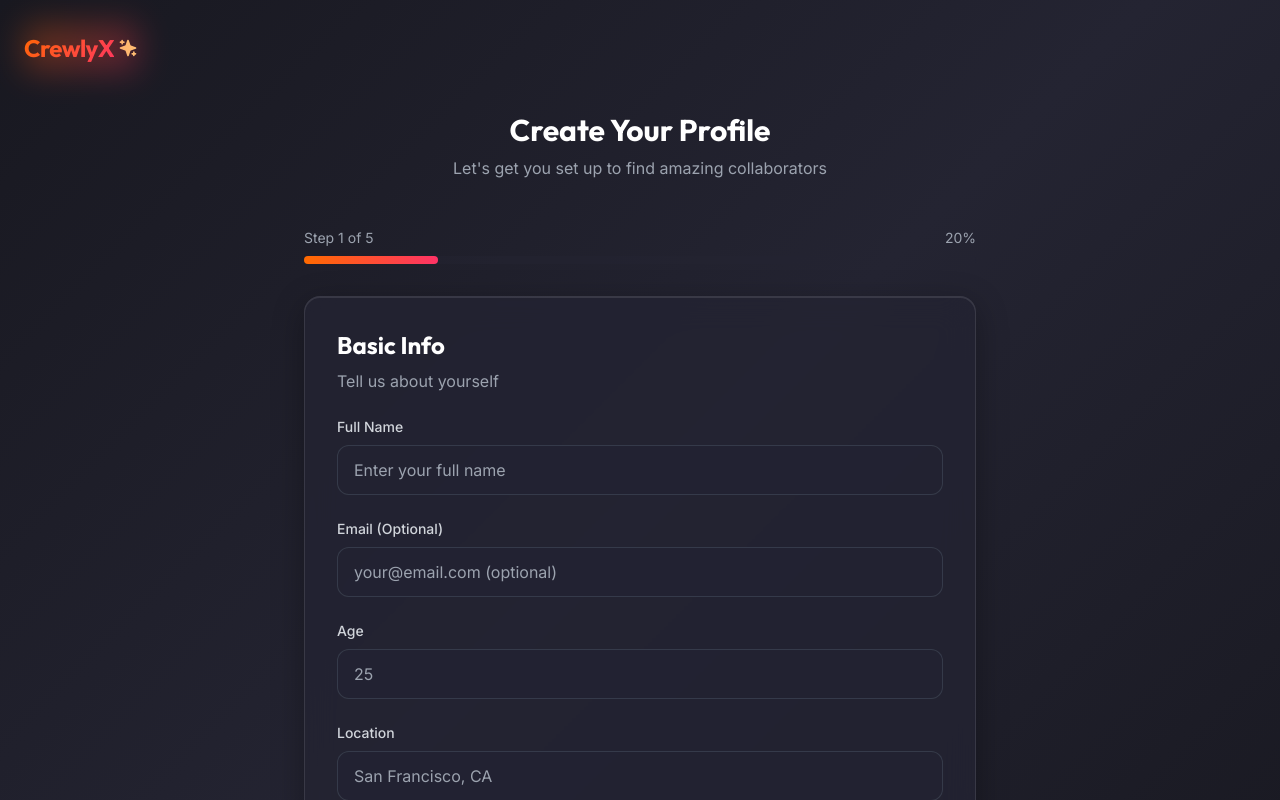
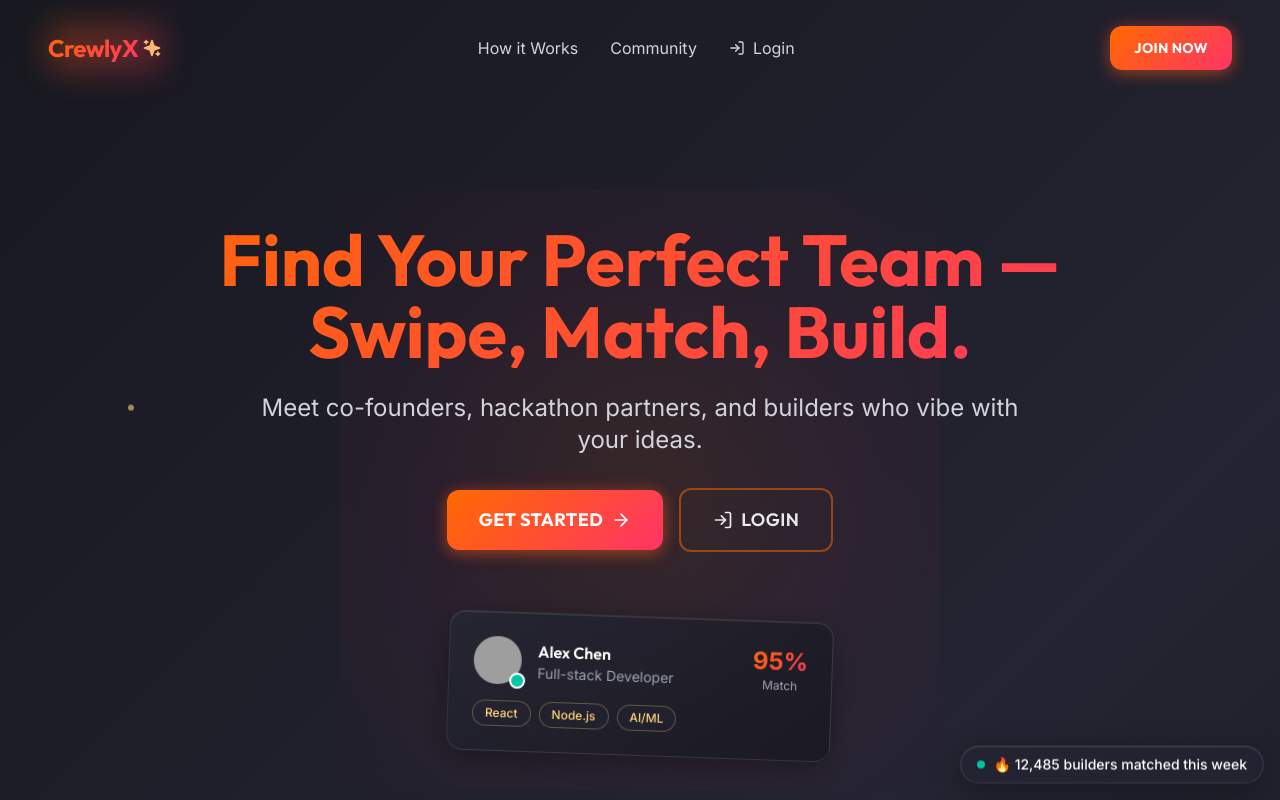
Before and after one commit to praytyushpande/crewlyx, a React (Vite) app: page / in a window 1280 px wide. Before the commit this address led to /setup. Shown: the top 800 px of the page. Built offline with nearby package versions, Linux system fonts and the light colour scheme; grey boxes are pictures that could not be loaded.

Commit message:
Complete flow: Landing page -> Profile creation -> Real users only (no mock data)

```diff
--- a/src/App.tsx
+++ b/src/App.tsx
@@ -3,6 +3,7 @@ import { useState, useEffect } from 'react';
 import { User } from './types';
 
 // Components
+import LandingPage from './components/LandingPage';
 import ProfileSetup from './components/ProfileSetup';
 import SwipeCards from './components/SwipeCards';
 import Matches from './components/Matches';
@@ -32,7 +33,7 @@ function App() {
       id: 'user-' + Date.now(),
       _id: 'user-' + Date.now(),
       name: userData.name,
-      email: userData.email || 'user@crewlyx.com',
+      email: userData.email || '',
       age: Number(userData.age),
       skills: userData.skills || [],
       profilePhoto: userData.profilePhoto || 'https://images.unsplash.com/photo-1472099645785-5658abf4ff4e?w=400&h=400&fit=crop&crop=face',
@@ -45,8 +46,14 @@ function App() {
       createdAt: new Date(),
     };
 
-    // Save to localStorage
+    // Save current user
     localStorage.setItem('currentUser', JSON.stringify(user));
+
+    // Add to all users list (so other users can see this profile)
+    const allUsers = JSON.parse(localStorage.getItem('allUsers') || '[]');
+    allUsers.push(user);
+    localStorage.setItem('allUsers', JSON.stringify(allUsers));
+
     setCurrentUser(user);
   };
 
@@ -70,6 +77,14 @@ function App() {
     <Router>
       <div className="min-h-screen">
         <Routes>
+          {/* Landing Page - First screen */}
+          <Route
+            path="/"
+            element={
+              currentUser ? <Navigate to="/swipe" replace /> : <LandingPage />
+            }
+          />
+
           {/* Profile Setup Route */}
           <Route
             path="/setup"
@@ -80,7 +95,7 @@ function App() {
             }
           />
 
-          {/* Main App Routes */}
+          {/* Main App Routes - Protected */}
           {currentUser ? (
             <>
               <Route path="/swipe" element={
@@ -107,14 +122,10 @@ function App() {
                   <Navigation />
                 </div>
               } />
-              <Route path="/" element={<Navigate to="/swipe" replace />} />
               <Route path="*" element={<Navigate to="/swipe" replace />} />
             </>
           ) : (
-            <>
-              <Route path="/" element={<Navigate to="/setup" replace />} />
-              <Route path="*" element={<Navigate to="/setup" replace />} />
-            </>
+            <Route path="*" element={<Navigate to="/" replace />} />
           )}
         </Routes>
       </div>
--- a/src/components/ProfileSetup.tsx
+++ b/src/components/ProfileSetup.tsx
@@ -53,13 +53,12 @@ const ProfileSetup = ({ onComplete }: Props) => {
   const handlePhotoChange = async (e: React.ChangeEvent<HTMLInputElement>) => {
     const file = e.target.files?.[0];
     if (file) {
-      try {
-        const base64 = await fileToBase64(file);
+      const reader = new FileReader();
+      reader.onloadend = () => {
+        const base64 = reader.result as string;
         setPhotoPreview(base64);
-        setValue('profilePhoto', file);
-      } catch (error) {
-        console.error('Error converting file to base64:', error);
-      }
+      };
+      reader.readAsDataURL(file);
     }
   };
 
--- a/src/components/SwipeCards.tsx
+++ b/src/components/SwipeCards.tsx
@@ -9,141 +9,6 @@ import CrewlyXLogo from './CrewlyXLogo';
 interface Props {
   currentUser: UserType;
 }
-
-// Demo mode - matches App.tsx
-const DEMO_MODE = true;
-
-// Mock users for demo mode
-const MOCK_USERS: UserType[] = [
-  {
-    id: '1',
-    _id: '1',
-    name: 'Sarah Chen',
-    email: 'sarah@test.com',
-    age: 28,
-    skills: ['Figma', 'Adobe XD', 'User Research', 'Prototyping', 'Design Systems'],
-    profilePhoto: 'https://images.unsplash.com/photo-1494790108377-be9c29b29330?w=400&h=400&fit=crop&crop=face',
-    bio: 'UI/UX Designer with 5 years of experience. Love creating beautiful and intuitive user experiences.',
-    location: 'New York, NY',
-    experience: '5 years',
-    interests: ['Design Thinking', 'Product Design', 'Accessibility', 'Animation'],
-    lookingFor: 'project-collaborator',
-    availability: 'part-time',
-    createdAt: new Date(),
-  },
-  {
-    id: '2',
-    _id: '2',
-    name: 'Michael Davis',
-    email: 'michael@test.com',
-    age: 30,
-    skills: ['Python', 'TensorFlow', 'PyTorch', 'Data Science', 'Research'],
-    profilePhoto: 'https://images.unsplash.com/photo-1500648767791-00dcc994a43e?w=400&h=400&fit=crop&crop=face',
-    bio: 'Machine Learning Engineer specializing in NLP and computer vision. Published researcher.',
-    location: 'Boston, MA',
-    experience: '7 years',
-    interests: ['Deep Learning', 'AI Ethics', 'Research', 'Education'],
-    lookingFor: 'hackathon-partner',
-    availability: 'weekends',
-    createdAt: new Date(),
-  },
-  {
-    id: '3',
-    _id: '3',
-    name: 'Emily Rodriguez',
-    email: 'emily@test.com',
-    age: 26,
-    skills: ['Product Strategy', 'Agile', 'SQL', 'Analytics', 'User Stories'],
-    profilePhoto: 'https://images.unsplash.com/photo-1438761681033-6461ffad8d80?w=400&h=400&fit=crop&crop=face',
-    bio: 'Product Manager with a technical background. Love working at the intersection of business and technology.',
-    location: 'Austin, TX',
-    experience: '4 years',
-    interests: ['Product Management', 'Startups', 'Growth Hacking', 'Customer Development'],
-    lookingFor: 'co-founder',
-    availability: 'flexible',
-    createdAt: new Date(),
-  },
-  {
-    id: '4',
-    _id: '4',
-    name: 'David Kim',
-    email: 'david@test.com',
-    age: 27,
-    skills: ['Kubernetes', 'CI/CD', 'Terraform', 'Python', 'Linux'],
-    profilePhoto: 'https://images.unsplash.com/photo-1507003211169-0a1dd7228f2d?w=400&h=400&fit=crop&crop=face',
-    bio: 'DevOps Engineer passionate about automation and infrastructure. Building tools to make developers lives easier.',
-    location: 'Seattle, WA',
-    experience: '5 years',
-    interests: ['Infrastructure', 'Automation', 'Open Source', 'Cloud Native'],
-    lookingFor: 'project-collaborator',
-    availability: 'part-time',
-    createdAt: new Date(),
-  },
-  {
-    id: '5',
-    _id: '5',
-    name: 'Jessica Taylor',
-    email: 'jessica@test.com',
-    age: 24,
-    skills: ['React Native', 'Flutter', 'iOS', 'Android', 'Firebase'],
-    profilePhoto: 'https://images.unsplash.com/photo-1487412720507-e7ab37603c6f?w=400&h=400&fit=crop&crop=face',
-    bio: 'Mobile developer specializing in React Native and Flutter. Love building cross-platform apps.',
-    location: 'Los Angeles, CA',
-    experience: '3 years',
-    interests: ['Mobile Apps', 'UI Animation', 'App Store Optimization', 'User Engagement'],
-    lookingFor: 'hackathon-partner',
-    availability: 'weekends',
-    createdAt: new Date(),
-  },
-  {
-    id: '6',
-    _id: '6',
-    name: 'Ryan Martinez',
-    email: 'ryan@test.com',
-    age: 29,
-    skills: ['Solidity', 'Web3.js', 'Smart Contracts', 'Ethereum', 'DeFi'],
-    profilePhoto: 'https://images.unsplash.com/photo-1506794778202-cad84cf45f1d?w=400&h=400&fit=crop&crop=face',
-    bio: 'Blockchain developer and Web3 enthusiast. Building the decentralized future.',
-    location: 'Miami, FL',
-    experience: '4 years',
-    interests: ['Blockchain', 'Cryptocurrency', 'DeFi', 'NFTs'],
-    lookingFor: 'co-founder',
-    availability: 'full-time',
-    createdAt: new Date(),
-  },
-  {
-    id: '7',
-    _id: '7',
-    name: 'Olivia Brown',
-    email: 'olivia@test.com',
-    age: 31,
-    skills: ['Python', 'R', 'SQL', 'Tableau', 'Statistical Modeling'],
-    profilePhoto: 'https://images.unsplash.com/photo-1544005313-94ddf0286df2?w=400&h=400&fit=crop&crop=face',
-    bio: 'Data Scientist with expertise in predictive analytics and visualization. Making data tell stories.',
-    location: 'Chicago, IL',
-    experience: '8 years',
-    interests: ['Data Visualization', 'Machine Learning', 'Business Intelligence', 'Statistics'],
-    lookingFor: 'mentor',
-    availability: 'flexible',
-    createdAt: new Date(),
-  },
-  {
-    id: '8',
-    _id: '8',
-    name: 'James Wilson',
-    email: 'james@test.com',
-    age: 33,
-    skills: ['Penetration Testing', 'Network Security', 'Cryptography', 'Security Audits', 'Python'],
-    profilePhoto: 'https://images.unsplash.com/photo-1463453091185-61582044d556?w=400&h=400&fit=crop&crop=face',
-    bio: 'Cybersecurity specialist and ethical hacker. Helping companies secure their infrastructure.',
-    location: 'Washington, DC',
-    experience: '10 years',
-    interests: ['Cybersecurity', 'Ethical Hacking', 'Privacy', 'Security Research'],
-    lookingFor: 'project-collaborator',
-    availability: 'part-time',
-    createdAt: new Date(),
-  },
-];
 
 const SwipeCards = ({ currentUser }: Props) => {
   const [users, setUsers] = useState<UserType[]>([]);
@@ -165,21 +30,16 @@ const SwipeCards = ({ currentUser }: Props) => {
     try {
       setLoading(true);
 
-      if (DEMO_MODE) {
-        // Use mock users in demo mode
-        setUsers(MOCK_USERS);
+      // Load all users from localStorage
+      const allUsers = JSON.parse(localStorage.getItem('allUsers') || '[]');
+
+      // Filter out current user
+      const otherUsers = allUsers.filter((user: UserType) => user.id !== currentUser.id);
+
+      setUsers(otherUsers);
       setCurrentIndex(0);
-      } else {
-        // Load from API
-        const availableUsers = await usersAPI.discover();
-        setUsers(availableUsers);
-        setCurrentIndex(0);
-      }
     } catch (error) {
       console.error('Failed to load users:', error);
-      // Fallback to mock users if API fails
-      setUsers(MOCK_USERS);
-      setCurrentIndex(0);
     } finally {
       setLoading(false);
     }
@@ -250,28 +110,12 @@ const SwipeCards = ({ currentUser }: Props) => {
       config: { tension: 200, friction: 10 }
     });
 
-    if (!DEMO_MODE) {
-      try {
-        // Send swipe to backend - use _id or id
-        const userId = currentUserData._id || currentUserData.id;
-        const response = await swipesAPI.swipe(userId, isLike ? 'like' : 'pass');
-
-        // Check if it's a match
-        if (response.isMatch && response.match) {
-          setMatchedUser(currentUserData);
-          setShowMatchModal(true);
-        }
-      } catch (error) {
-        console.error('Failed to save swipe:', error);
-      }
-    } else {
-      // Demo mode: randomly show match (20% chance on likes)
+    // Random match on likes (20% chance)
     if (isLike && Math.random() > 0.8) {
       setTimeout(() => {
         setMatchedUser(currentUserData);
         setShowMatchModal(true);
       }, 300);
-      }
     }
 
     // Move to next card after animation
```
Lines whose indentation alone changed are shown as unchanged.
